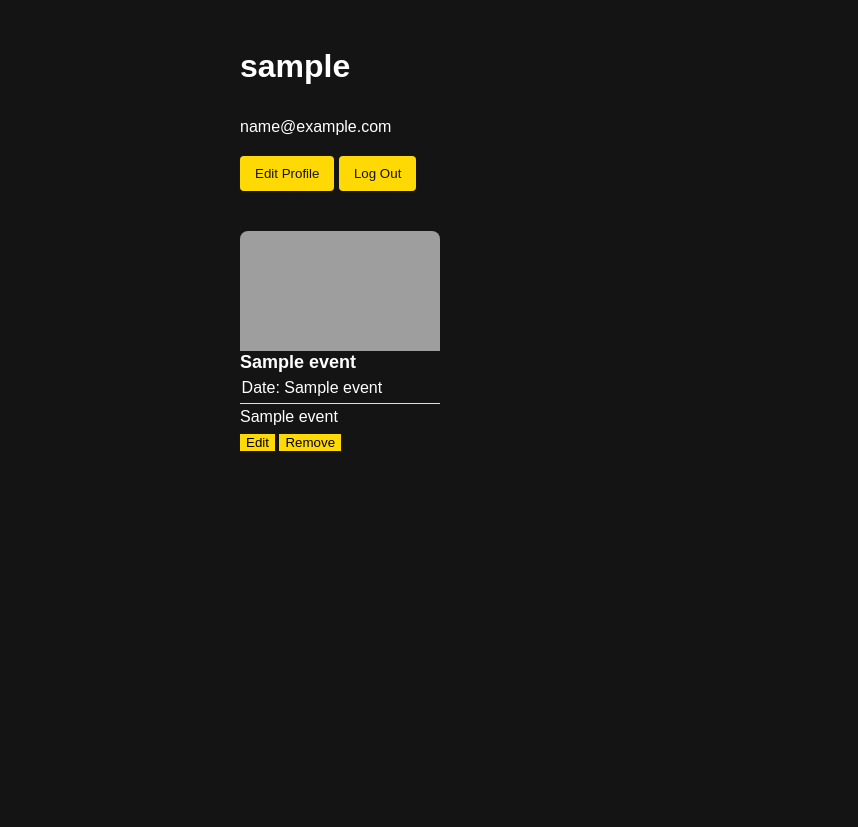
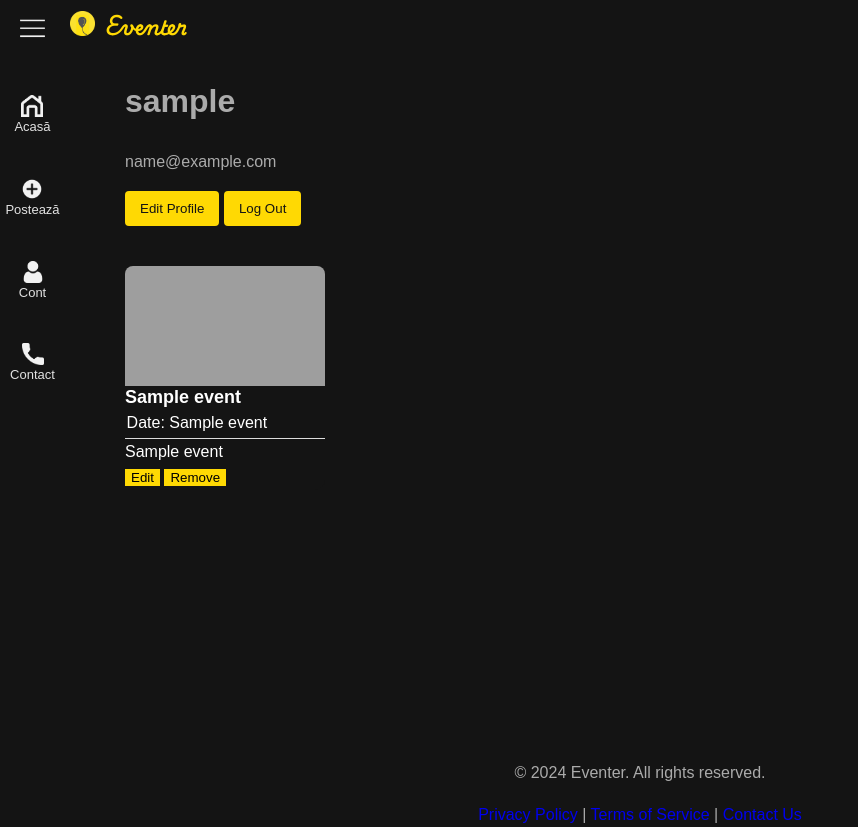
Before and after one commit to Victor152M/Eventer, a Flask app: template app/templates/account.html in a window 1280 px wide. Shown: the whole page, without its empty margins (0-858 px from the left). Before the commit the page ends 451 px from the top, so only its background shows below. Run offline with Flask 3, Linux system fonts and the light colour scheme; the template is opened without the code that fills it: most values are stand-ins (such as "Sample title", 1, 10 or a date in 2020); parts of the project's set-up code (start-up, migrations or seed data) failed here and were passed over; grey boxes are pictures that could not be loaded.

Commit message:
Updated designs

```diff
--- a/app/helper_functions.py
+++ b/app/helper_functions.py
@@ -14,4 +14,4 @@ def login_required(func):
 
 def allowed_file(filename):
     return '.' in filename and \
-        filename.rsplit('.', 1)[1].lower() in {"png", "jpg", "jpeg"}
+        filename.rsplit('.', 1)[1].lower() in {"png", "jpg", "jpeg", "webp"}
--- a/app/static/css/account.css
+++ b/app/static/css/account.css
@@ -1,11 +1,38 @@
 body {
     font-family: Arial, sans-serif;
     line-height: 1.6;
-    color: white;
-    max-width: 800px;
+    color: #ababab;
+    max-width: 100vw;
     margin: 0 auto;
-    padding: 20px;
     background-color: #141414;
+    display: flex;
+    flex-direction: column;
+    min-height: 100vh;
+}
+
+header{
+    position: -webkit-sticky; /* For Safari */
+    position: sticky;
+    z-index: 10;
+    top: 0;
+    background-color: #141414;
+    color: #ababab;
+    height: auto;
+    width: 100%;
+    display: block;
+}
+
+main {
+    margin: 0 0;
+    flex: 1;
+    display: flex;
+    margin-bottom: 2.5rem;
+}
+
+.main_content {
+    display: block;
+    margin-left: 65px;
+    padding: 0 60px;
 }
 
 /* Buttons styling */
@@ -24,7 +51,6 @@ body {
 
 /* Events section styling */
 #events {
-    border: solid 0px red;
     display: grid;
     place-items: center;
     grid-template-columns: repeat(4, minmax(200px, 1fr));
--- a/app/static/css/navigation.css
+++ b/app/static/css/navigation.css
@@ -9,7 +9,7 @@
     align-items: center;
     width: 100%;
     height: 55px;
-    padding: 15px 0;
+    /* padding: 15px 0; */
     top: 0;
     position: sticky;
     z-index: 3;
--- a/app/templates/account.html
+++ b/app/templates/account.html
@@ -5,8 +5,44 @@
     <meta name="viewport" content="width=device-width, initial-scale=1.0">
     <title>Account Page - Events Website</title>
     <link rel="stylesheet" href="../static/css/account.css">
+    <link rel="stylesheet" href="../static/css/navigation.css">
+    <link rel="stylesheet" href="../static/css/footer.css">
 </head>
 <body>
+    <header>
+        <nav class="navbar">
+            <div class="group_nav">
+                <div class="menu_activation">
+                    <img onclick="iconChanger(); handleMenuToggle();" id="open" class="burger" src="../static/images/hamburger_menu.png" alt="ftlp">
+                    <img onclick="iconChanger(); handleMenuToggle();" id="close" class="close" src="../static/images/close.png" alt="ftlp">
+                </div>
+                <div class="logos">
+                    <a href="/"><img class="logo_img" src="../static/images/logo.png" alt="error img"></a>
+                    <a href="/" class="logo_text">Eventer</a>
+                </div>
+            </div>
+        </nav>
+    </header>
+    <main>
+        <sidenav id="side__nav" class="side_nav">
+            <a href="/" class="sidebar_elem">
+                <img src="../static/images/house2.png" alt="ftlp">
+                <p>Acasă</p>
+            </a>
+            <a href="/post_event" class="post_event sidebar_elem">
+                <img src="../static/images/create_event.png" alt="ftlp">
+                <p>Postează</p>
+            </a>
+            <a href="/account" class="sidebar_elem">
+                <img src="../static/images/account.png" alt="ftlp">
+                <p>Cont</p>
+            </a>
+            <a href="/contact" class="sidebar_elem">
+                <img src="../static/images/phone.png" alt="ftlp">
+                <p>Contact</p>
+            </a>
+        </sidenav>
+        <div id="content" class="main_content">
             <div class="card">
                 <div class="profile-header">
                     <!--
@@ -60,7 +96,18 @@
                     </article>
                 {% endfor %}
             </section>
+        </div>
+    </main>
+    <footer>
+        <nav>
+        <p>&copy; 2024 Eventer. All rights reserved.</p>
+        <a href="#">Privacy Policy</a> |
+        <a href="#">Terms of Service</a> |
+        <a href="#">Contact Us</a>
+        </nav>
+    </footer>
 
     <script src="../static/js/account.js"></script>
+    <script src="../static/js/navbar.js"></script>
 </body>
 </html>
```
Also changed, not shown: app/templates/contact.html (+4 -4 lines), app/templates/index.html (+4 -4 lines). Lines whose indentation alone changed are shown as unchanged.
